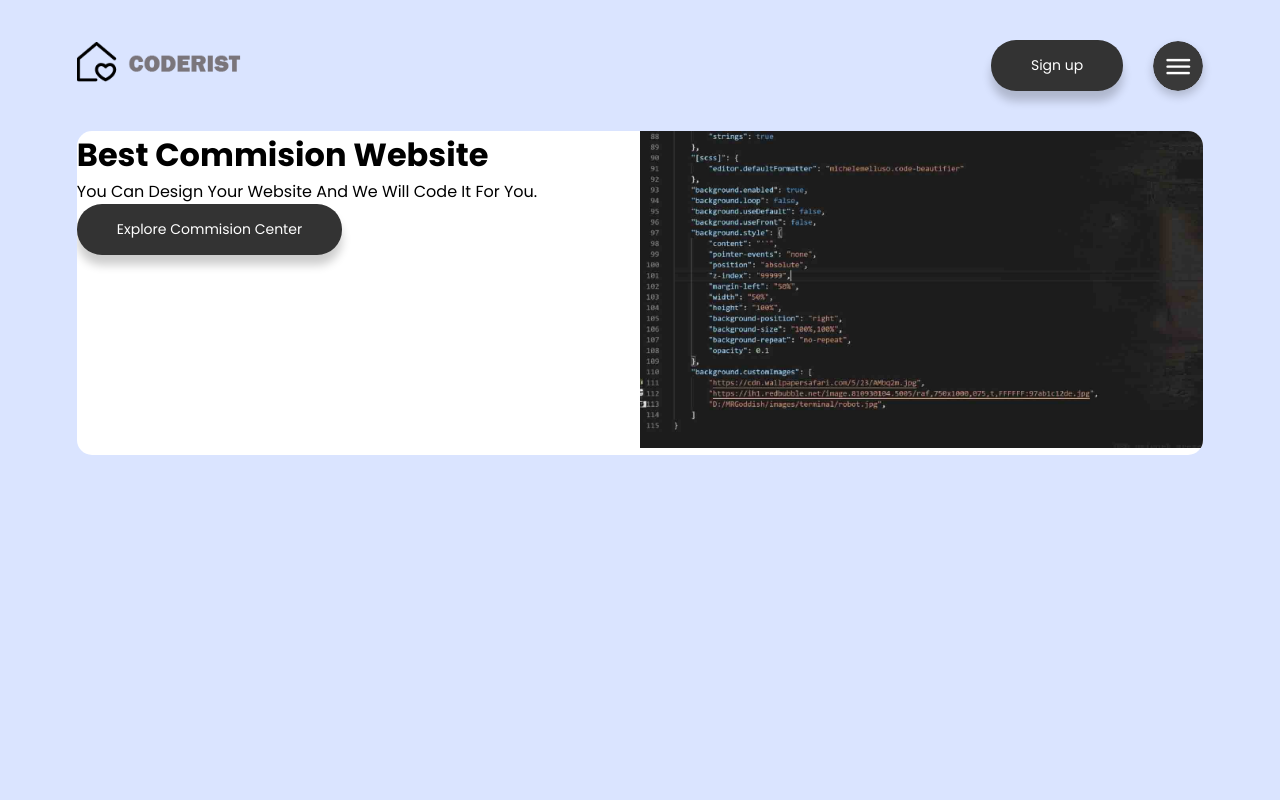
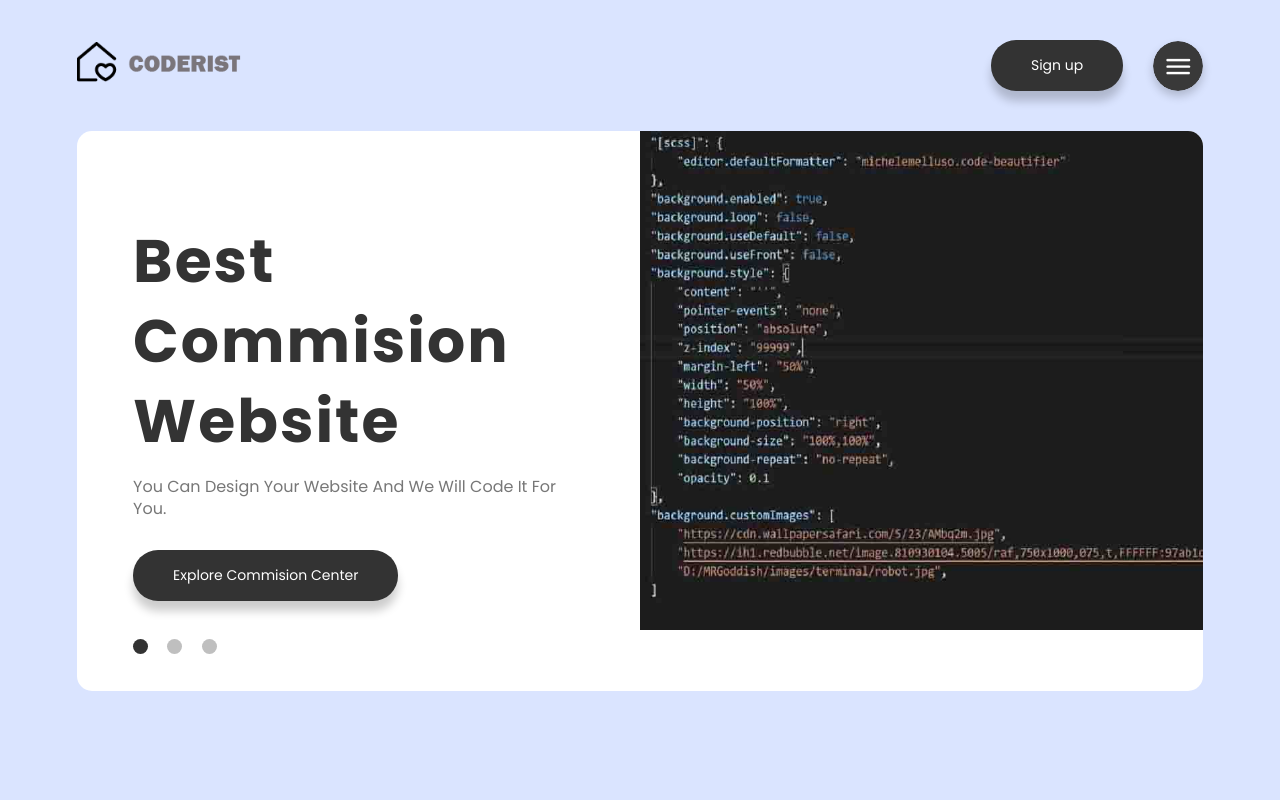
Before and after one commit to BisN12/CoderistAkoSrcCode, a PHP site: page / in a window 1280 px wide. Run offline with PHP 8.4, Linux system fonts and the light colour scheme.

Commit message:
Changed vccode-background.jfif, index.html and style.css also added click.jpg and websitelol.jpg

```diff
--- a/index.html
+++ b/index.html
@@ -18,20 +18,39 @@
 
 		<div class="row">
 			<div class="col-1">
-			<h1>Best Commision Website</h1>
+			<h1>Best Commision <br>Website</br></h1>
 			<p>You Can Design Your Website And We Will Code It For You.</p>
 			<button type="button">Explore Commision Center</button>
+
+			<ul>
+				<li class="btn active"></li>
+				<li class="btn"></li>
+				<li class="btn"></li>
+			</ul>
+
 		</div>
 		<div class="col-2">
-			<img src="images/vccode-background.jfif">
+			<img src="images/vccode-background.jfif" id="banner">
 			</div>
 		</div>
+	</div>
 
+	<script>
+			var btn = document.getElementsByClassName("btn");
+	var banner = document.getElementById("banner");
 
+	btn[0].onclick = function() {
+		banner.src = "images/vccode-background.jfif";
+	}
 
+	btn[1].onclick = function() {
+		banner.src = "images/websitelol.jpg";
+	}
 
-
-	</div>
+	btn[2].onclick = function() {
+		banner.src = "images/click.jpg";
+	}
+	</script>
 
 </body>
 </html>
--- a/style.css
+++ b/style.css
@@ -62,3 +62,37 @@ button{
 .col-2 img{
 	width: 100%;
 }
+.col-1{
+	padding: 8% 5%;
+	position: relative;
+}
+.col-1 h1{
+	font-size: 60px;
+	line-height: 80px;
+	letter-spacing: 2px;
+	color: #333;
+}
+
+.col-1 p{
+	color: #777;
+	line-height: 22px;
+	margin: 15px 0 30px;
+}
+ul{
+	position: absolute;
+	bottom: 30px;
+}
+
+ul li{
+	list-style: none;
+	width: 15px;
+	height: 15px;
+	display: inline-block;
+	background: #bfbfbf;
+	border-radius: 50%;
+	margin-right: 15px;
+	cursor: pointer;
+}
+ul .active{
+	background: #333;
+}
```
Also changed, not shown: images/click.jpg (added), images/vccode-background.jfif, images/websitelol.jpg (added).
